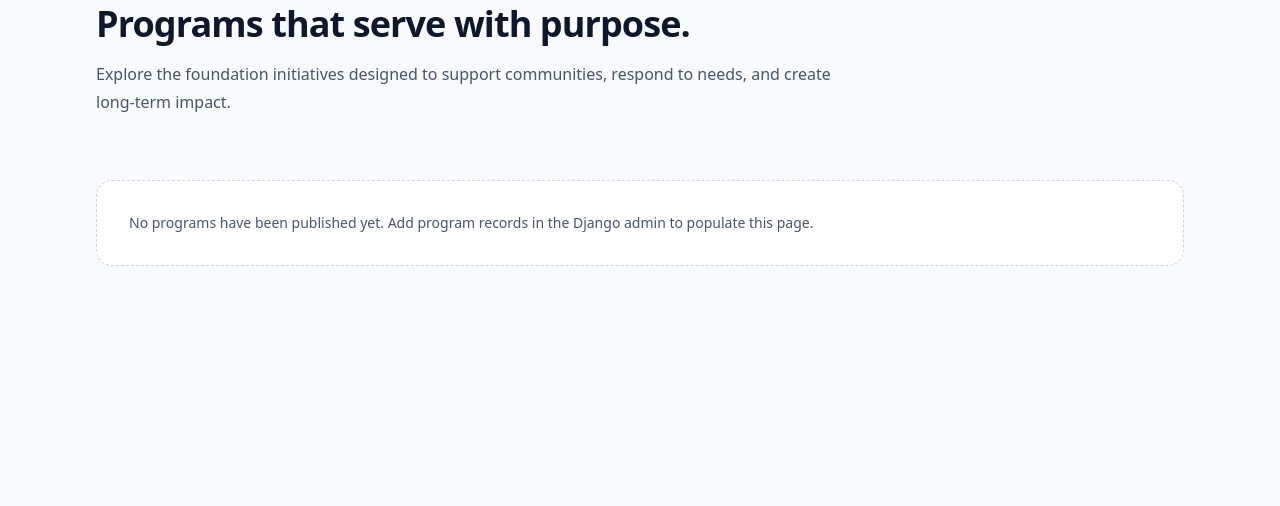
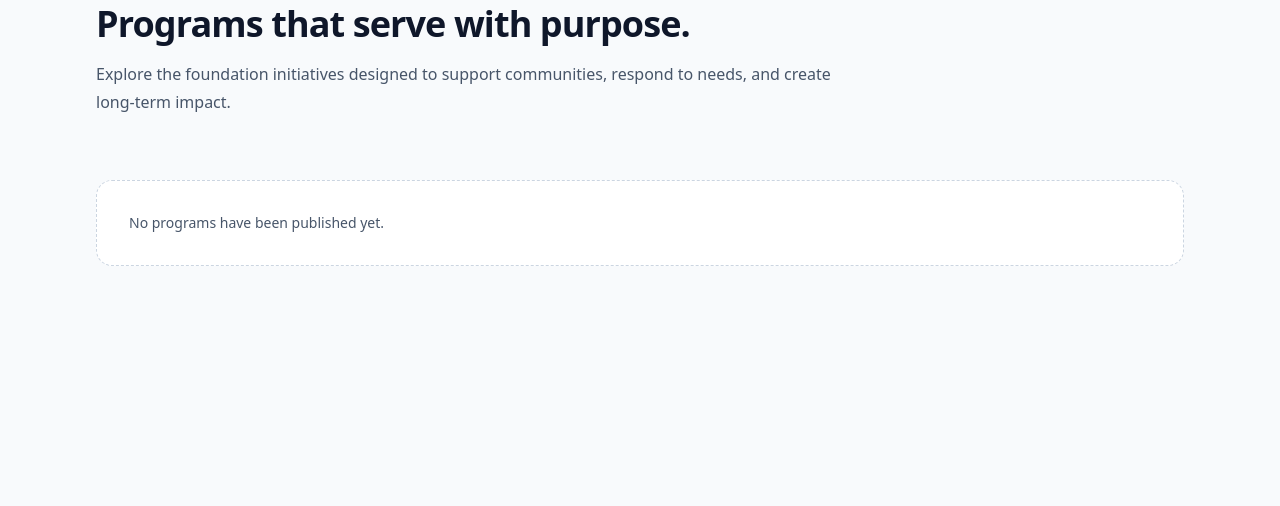
Before and after one commit to khaeyMensah/hab_foundation, a Django app: page /programs/ in a window 1280 px wide. Shown: the part 165-671 px from the top of the page. Run offline with Django 5.2, Linux system fonts and the light colour scheme; data that the repository does not hold is empty; parts of the project's set-up code (start-up, migrations or seed data) failed here and were passed over; some libraries are stand-ins or nearby versions.

Commit message:
Simplify placeholder text for program entries in home and list pages

```diff
--- a/core/templates/core/home.html
+++ b/core/templates/core/home.html
@@ -62,7 +62,7 @@
         </div>
     {% else %}
         <div class="rounded-2xl border border-dashed border-slate-300 bg-white p-6 text-sm text-slate-600">
-            Program entries will appear here once they are added in the admin dashboard.
+            Program entries will appear here once they are added.
         </div>
     {% endif %}
 </section>
--- a/programs/templates/programs/list.html
+++ b/programs/templates/programs/list.html
@@ -22,7 +22,7 @@
     </section>
 {% else %}
     <section class="rounded-2xl border border-dashed border-slate-300 bg-white p-8 text-sm text-slate-600">
-        No programs have been published yet. Add program records in the Django admin to populate this page.
+        No programs have been published yet.
     </section>
 {% endif %}
 {% endblock %}
```
